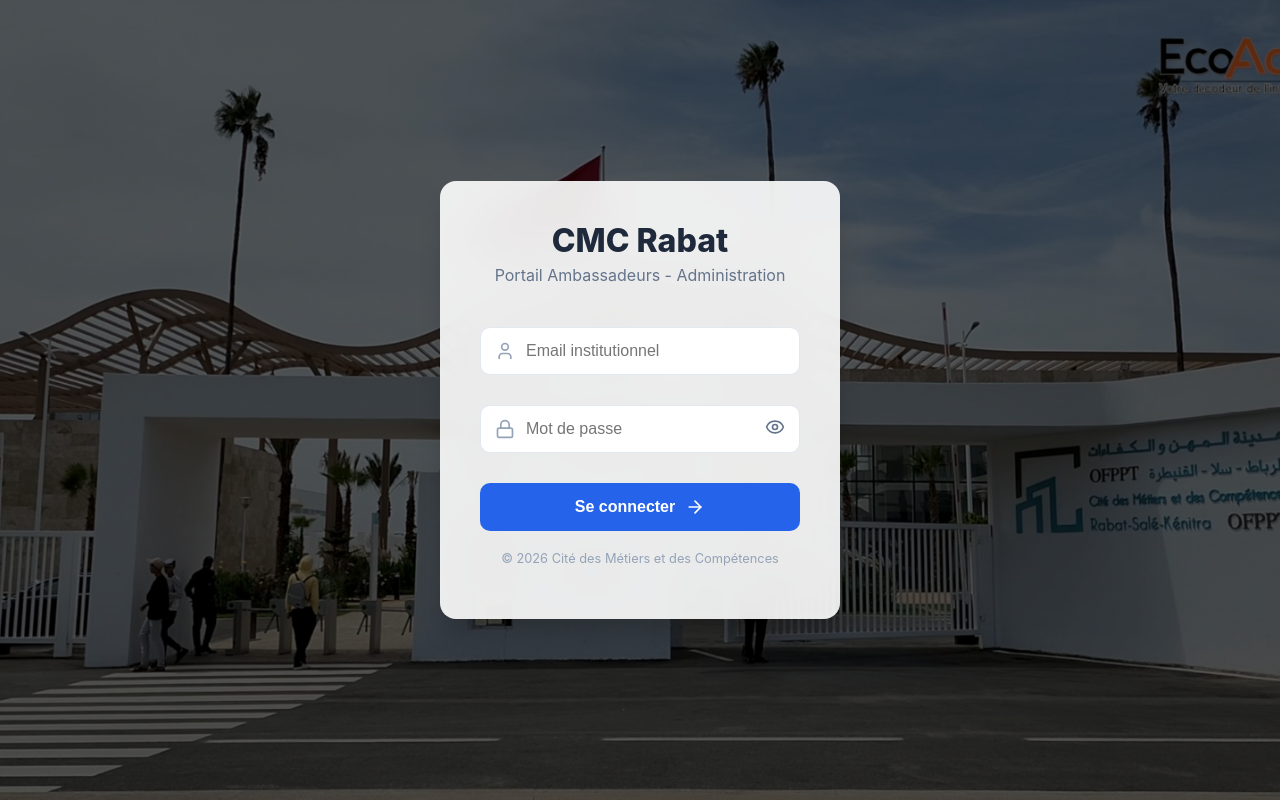
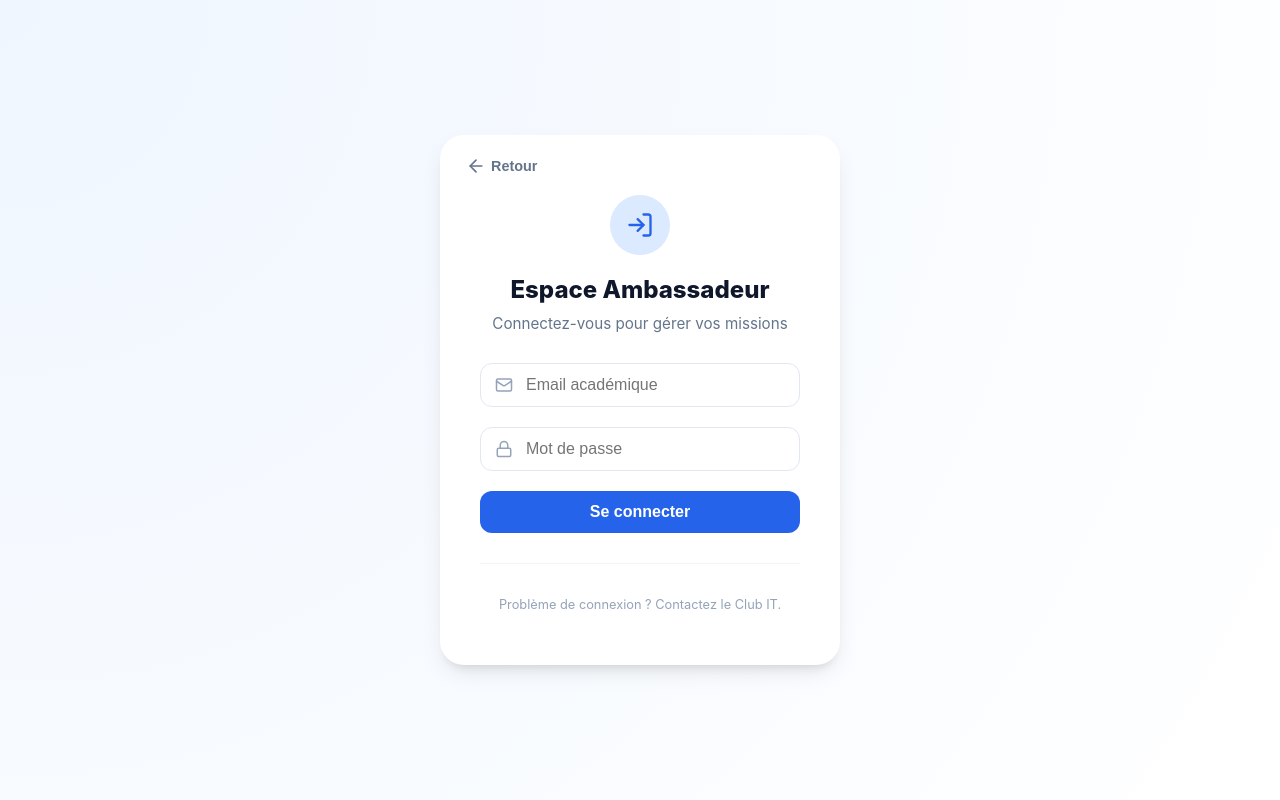
Before and after one commit to midommd/cmc_app, a React (Create React App) app in the folder client/: page /login in a window 1280 px wide. Built offline with nearby package versions, Linux system fonts and the light colour scheme.

Commit message:
fixed solution

```diff
--- a/client/src/components/LandingPage.js
+++ b/client/src/components/LandingPage.js
@@ -3,6 +3,7 @@ import { useNavigate } from 'react-router-dom';
 import { motion } from 'framer-motion';
 import { LogIn, Users, ArrowRight, Activity, Heart, ShieldCheck } from 'lucide-react';
 import './LandingPage.css';
+import cmcImg from '../assets/img/cmc.jpeg';
 
 export default function LandingPage() {
   const navigate = useNavigate();
@@ -93,7 +94,7 @@ export default function LandingPage() {
           transition={{ duration: 1, delay: 0.2 }}
         >
           <motion.img
-            src="https://images.unsplash.com/photo-1523240795612-9a054b0db644?ixlib=rb-1.2.1&auto=format&fit=crop&w=800&q=80"
+            src={cmcImg}
             alt="Ambassadeurs CMC"
             className="hero-img"
             animate={{ y: [0, -15, 0] }}
--- a/client/src/components/Login.js
+++ b/client/src/components/Login.js
@@ -1,104 +1,202 @@
 import React, { useState } from 'react';
-import axios from 'axios';
-import { motion } from 'framer-motion';
-import { User, Lock, ArrowRight, Loader, Eye, EyeOff } from 'lucide-react';
+import axios from 'axios'; // Ou ton instance axios configurée
+import { useNavigate } from 'react-router-dom';
+import { LogIn, Lock, Mail, ArrowLeft } from 'lucide-react';
 import toast, { Toaster } from 'react-hot-toast';
 
 export default function Login({ onLogin }) {
-  const [email, setEmail] = useState('');
-  const [password, setPassword] = useState('');
+  const navigate = useNavigate(); // <-- Permet de naviguer
+  const [formData, setFormData] = useState({ email: '', password: '' });
   const [loading, setLoading] = useState(false);
-  const [showPassword, setShowPassword] = useState(false);
 
-  const handleSubmit = async (e) => {
+  const { email, password } = formData;
+
+  const onChange = e => setFormData({ ...formData, [e.target.name]: e.target.value });
+
+  const onSubmit = async e => {
     e.preventDefault();
     setLoading(true);
     try {
-      const res = await axios.post('/api/auth/login', { email, password });
-      toast.success(`Bienvenue ${res.data.user.prenom} !`);
-      setTimeout(() => onLogin(res.data.token, res.data.user), 800);
+      // Note: Si tu as configuré un proxy, '/api/auth/login' suffit.
+      // Sinon utilise l'URL complète.
+      const res = await axios.post('/api/auth/login', formData);
+      toast.success('Connexion réussie !');
+      onLogin(res.data.token, res.data.user);
     } catch (err) {
-      toast.error(err.response?.data?.msg || "Erreur de connexion");
-      setLoading(false);
+      console.error(err);
+      const errors = err.response?.data?.errors;
+      if (errors) {
+        errors.forEach(error => toast.error(error.msg));
+      } else {
+        toast.error(err.response?.data?.msg || 'Erreur de connexion');
+      }
     }
+    setLoading(false);
   };
 
   return (
-    <div className="login-container">
-      <Toaster position="top-center" />
+    <div style={styles.container}>
+      <Toaster position="top-right" />
 
-      <motion.div
-        initial={{ opacity: 0, scale: 0.9 }}
-        animate={{ opacity: 1, scale: 1 }}
-        transition={{ duration: 0.3 }}
-        className="login-card"
-      >
-        <div style={{ marginBottom: '2rem' }}>
-          <h1 style={{ fontSize: '2rem', margin: 0, color: '#1e293b', fontWeight: '800' }}>CMC Rabat</h1>
-          <p style={{ color: '#64748b', margin: '5px 0' }}>Portail Ambassadeurs - Administration</p>
+      <div style={styles.card}>
+
+        {/* --- BOUTON RETOUR --- */}
+        <button
+          onClick={() => navigate('/')}
+          style={styles.backBtn}
+          title="Retour à l'accueil"
+        >
+          <ArrowLeft size={20} /> Retour
+        </button>
+
+        <div style={styles.header}>
+          <div style={styles.iconCircle}>
+            <LogIn size={28} color="#2563eb" />
+          </div>
+          <h2 style={styles.title}>Espace Ambassadeur</h2>
+          <p style={styles.subtitle}>Connectez-vous pour gérer vos missions</p>
         </div>
 
-        <form onSubmit={handleSubmit}>
-          {/* Champ Email */}
-          <div style={{ position: 'relative' }}>
-            <User size={20} color="#94a3b8" style={{ position: 'absolute', top: '50%', left: '15px', transform: 'translateY(-50%)' }} />
+        <form onSubmit={onSubmit} style={styles.form}>
+          <div style={styles.inputGroup}>
+            <Mail size={18} style={styles.inputIcon} />
             <input
               type="email"
-              placeholder="Email institutionnel"
+              name="email"
               value={email}
-              onChange={e => setEmail(e.target.value)}
-              style={{ paddingLeft: '45px' }}
+              onChange={onChange}
+              placeholder="Email académique"
               required
+              style={styles.input}
             />
           </div>
 
-          <div style={{ position: 'relative', marginTop: '10px' }}>
-            <Lock size={20} color="#94a3b8" style={{ position: 'absolute', top: '50%', left: '15px', transform: 'translateY(-50%)' }} />
-
+          <div style={styles.inputGroup}>
+            <Lock size={18} style={styles.inputIcon} />
             <input
-              type={showPassword ? "text" : "password"}
+              type="password"
+              name="password"
+              value={password}
+              onChange={onChange}
               placeholder="Mot de passe"
-              value={password}
-              onChange={e => setPassword(e.target.value)}
-              style={{ paddingLeft: '45px', paddingRight: '45px' }}
               required
+              style={styles.input}
             />
-
-            <button
-              type="button"
-              onClick={() => setShowPassword(!showPassword)}
-              style={{
-                position: 'absolute',
-                top: '50%',
-                right: '10px',
-                transform: 'translateY(-50%)',
-                background: 'none',
-                border: 'none',
-                cursor: 'pointer',
-                padding: '5px',
-                width: 'auto',
-                marginTop: 0
-              }}
-            >
-              {showPassword ? <EyeOff size={20} color="#64748b" /> : <Eye size={20} color="#64748b" />}
-            </button>
           </div>
 
-          <button type="submit" disabled={loading} style={{marginTop: '20px'}}>
-            {loading ? (
-              <Loader className="animate-spin" size={20} style={{margin: '0 auto'}} />
-            ) : (
-              <span style={{ display: 'flex', alignItems: 'center', justifyContent: 'center', gap: '10px' }}>
-                Se connecter <ArrowRight size={20} />
-              </span>
-            )}
+          <button type="submit" disabled={loading} style={styles.button}>
+            {loading ? 'Connexion...' : 'Se connecter'}
           </button>
         </form>
 
-        <p style={{ marginTop: '20px', fontSize: '0.8rem', color: '#94a3b8' }}>
-          © {new Date().getFullYear()} Cité des Métiers et des Compétences
-        </p>
-      </motion.div>
+        <div style={styles.footer}>
+          <p style={{fontSize: '0.8rem', color: '#94a3b8'}}>
+            Problème de connexion ? Contactez le Club IT.
+          </p>
+        </div>
+      </div>
     </div>
   );
 }
+
+const styles = {
+  container: {
+    minHeight: '100vh',
+    display: 'flex',
+    alignItems: 'center',
+    justifyContent: 'center',
+    background: 'radial-gradient(circle at top left, #eff6ff, #ffffff)', // Même fond que la Landing Page
+    padding: '20px',
+  },
+  card: {
+    background: 'white',
+    padding: '40px',
+    borderRadius: '24px',
+    boxShadow: '0 10px 25px -5px rgba(0, 0, 0, 0.1), 0 8px 10px -6px rgba(0, 0, 0, 0.1)',
+    width: '100%',
+    maxWidth: '400px',
+    position: 'relative', // Pour positionner le bouton retour
+  },
+  backBtn: {
+    position: 'absolute',
+    top: '20px',
+    left: '20px',
+    background: 'transparent',
+    border: 'none',
+    display: 'flex',
+    alignItems: 'center',
+    gap: '5px',
+    color: '#64748b',
+    cursor: 'pointer',
+    fontWeight: '600',
+    fontSize: '0.9rem',
+    transition: 'color 0.2s',
+  },
+  header: {
+    textAlign: 'center',
+    marginBottom: '30px',
+    marginTop: '20px',
+  },
+  iconCircle: {
+    width: '60px',
+    height: '60px',
+    background: '#dbeafe',
+    borderRadius: '50%',
+    display: 'flex',
+    alignItems: 'center',
+    justifyContent: 'center',
+    margin: '0 auto 20px',
+  },
+  title: {
+    fontSize: '1.5rem',
+    fontWeight: '800',
+    color: '#0f172a',
+    margin: '0 0 10px 0',
+  },
+  subtitle: {
+    color: '#64748b',
+    fontSize: '0.95rem',
+    margin: 0,
+  },
+  form: {
+    display: 'flex',
+    flexDirection: 'column',
+    gap: '20px',
+  },
+  inputGroup: {
+    position: 'relative',
+  },
+  inputIcon: {
+    position: 'absolute',
+    left: '15px',
+    top: '50%',
+    transform: 'translateY(-50%)',
+    color: '#94a3b8',
+  },
+  input: {
+    width: '100%',
+    padding: '12px 12px 12px 45px',
+    borderRadius: '12px',
+    border: '1px solid #e2e8f0',
+    fontSize: '1rem',
+    outline: 'none',
+    transition: 'border-color 0.2s',
+  },
+  button: {
+    background: '#2563eb',
+    color: 'white',
+    padding: '12px',
+    borderRadius: '12px',
+    border: 'none',
+    fontSize: '1rem',
+    fontWeight: 'bold',
+    cursor: 'pointer',
+    transition: 'background 0.2s',
+  },
+  footer: {
+    marginTop: '30px',
+    textAlign: 'center',
+    borderTop: '1px solid #f1f5f9',
+    paddingTop: '20px',
+  }
+};
```
